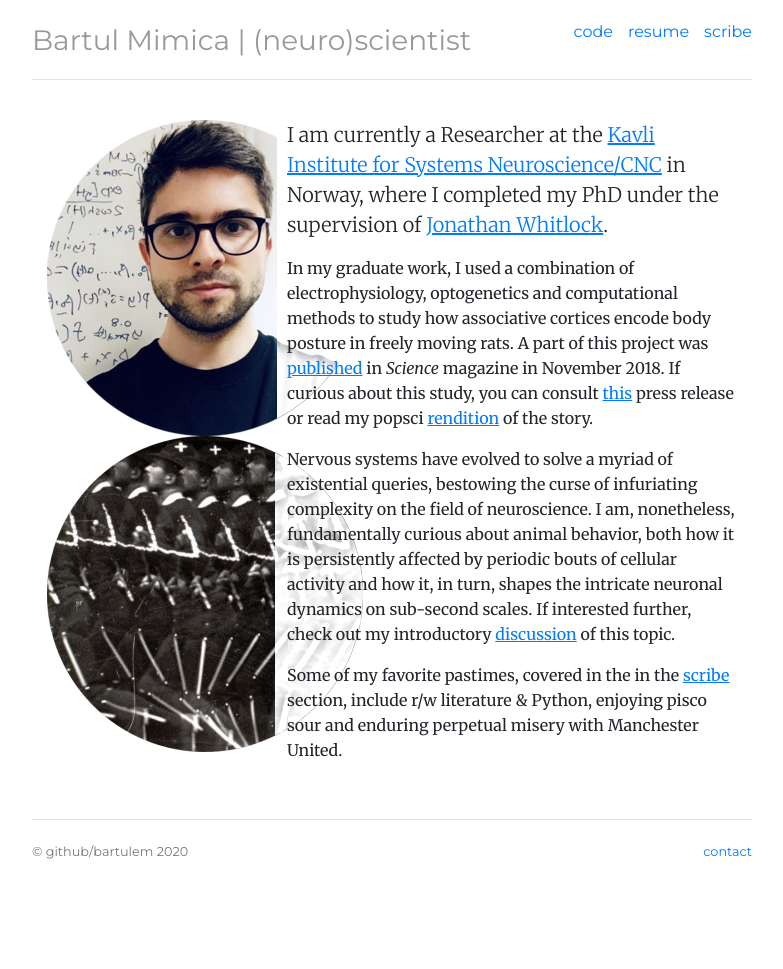
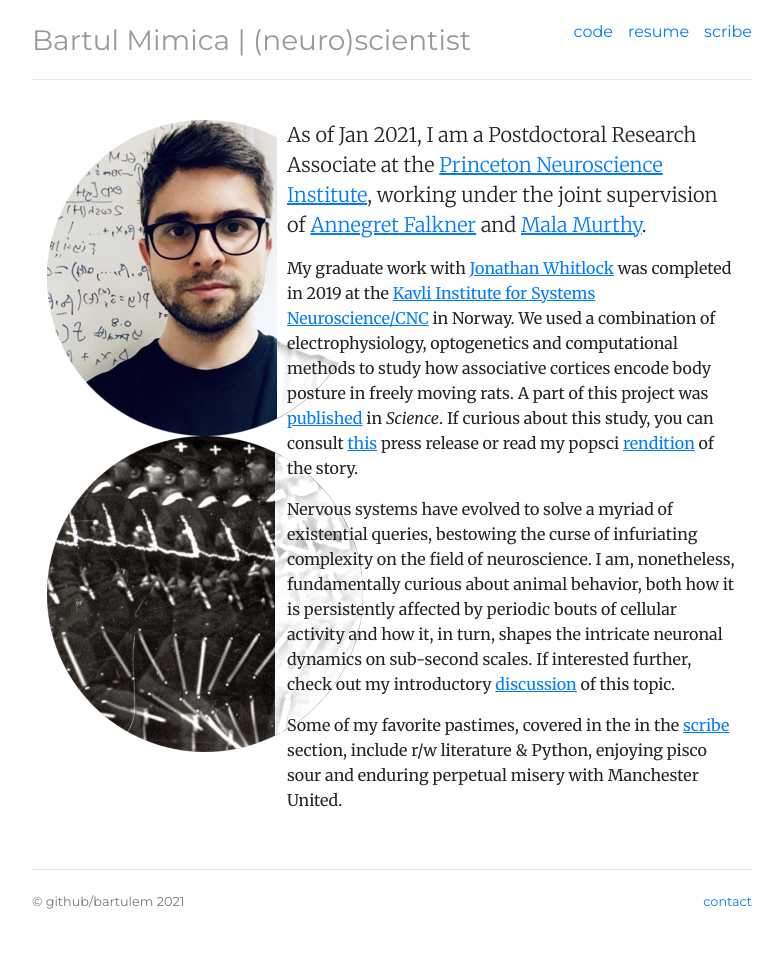
Before and after one commit to bartulem/bartulem.github.io, a Jekyll site: the page built from index.html, in a window 1280 px wide. Shown: the whole page, without its empty margins (248-1031 px from the left). Built offline with Jekyll 4.4.1, drawn with Linux system fonts in a browser that asks for light colours; comment, search, counter and statistics services are not loaded; before the commit the page ends 919 px from its top, so only the background shows below that.

Commit message:
change intro

```diff
--- a/_includes/footer.html
+++ b/_includes/footer.html
@@ -1,7 +1,7 @@
 <div class="footer">
 	<div class="row">
 	<div class="col-sm-8">
-	<p><small>&copy; github/bartulem 2020</small></p>
+	<p><small>&copy; github/bartulem 2021</small></p>
 	</div>
 	<div class="col-sm-4">
 	<p class="float-right"><small><a href="/contact" title="contact">contact</a></small></p>
--- a/index.html
+++ b/index.html
@@ -12,9 +12,9 @@ tag: (neuro)scientist
 	<img  class="img-custom" alt="motion" src="img/circle-motion.png">
 	</div>
 	<div itemscope itemtype="http://data-vocabulary.org/Person" class="col-sm-8">
-	<p class="lead">I am currently a Researcher at the <a style= "text-decoration: underline" target="_blank" href="https://www.ntnu.edu/kavli">Kavli Institute for Systems Neuroscience/CNC</a> in Norway, where I completed my PhD under the supervision of <a style= "text-decoration: underline" target="_blank" href="https://www.whitlocklab.org/">Jonathan Whitlock</a>.</p>
+	<p class="lead">As of Jan 2021, I am a Postdoctoral Research Associate at the <a style= "text-decoration: underline" target="_blank" href="https://pni.princeton.edu/">Princeton Neuroscience Institute</a>, working under the joint supervision of <a style= "text-decoration: underline" target="_blank" href="https://www.falknerlab.com/">Annegret Falkner</a> and <a style= "text-decoration: underline" target="_blank" href="https://murthylab.princeton.edu/">Mala Murthy</a>.</p>
 
-	<p>In my graduate work, I used a combination of electrophysiology, optogenetics and computational methods to study how associative cortices encode body posture in freely moving rats. A part of this project was <a style= "text-decoration: underline" target="_blank" href="https://science.sciencemag.org/content/362/6414/584">published</a> in <i>Science</i> magazine in November 2018. If curious about this study, you can consult <a style= "text-decoration: underline" target="_blank" href="https://norwegianscitechnews.com/2018/11/scientists-record-posture-coding-neurons-in-the-cortex/">this</a> press release or read my popsci <a style= "text-decoration: underline" target="_blank" href="https://www.whitlocklab.org/striking-a-pose-in-the-cortex">rendition</a> of the story.</p>
+	<p>My graduate work with <a style= "text-decoration: underline" target="_blank" href="https://www.whitlocklab.org/">Jonathan Whitlock</a> was completed in 2019 at the <a style= "text-decoration: underline" target="_blank" href="https://www.ntnu.edu/kavli">Kavli Institute for Systems Neuroscience/CNC</a> in Norway. We used a combination of electrophysiology, optogenetics and computational methods to study how associative cortices encode body posture in freely moving rats. A part of this project was <a style= "text-decoration: underline" target="_blank" href="https://science.sciencemag.org/content/362/6414/584">published</a> in <i>Science</i>. If curious about this study, you can consult <a style= "text-decoration: underline" target="_blank" href="https://norwegianscitechnews.com/2018/11/scientists-record-posture-coding-neurons-in-the-cortex/">this</a> press release or read my popsci <a style= "text-decoration: underline" target="_blank" href="https://www.whitlocklab.org/striking-a-pose-in-the-cortex">rendition</a> of the story.</p>
 
 	<p>Nervous systems have evolved to solve a myriad of existential queries, bestowing the curse of infuriating complexity on the field of neuroscience. I am, nonetheless, fundamentally curious about animal behavior, both how it is persistently affected by periodic bouts of cellular activity and how it, in turn, shapes the intricate neuronal dynamics on sub-second scales. If interested further, check out my introductory <a style= "text-decoration: underline" href="https://bartulem.github.io/inexile/2020/02/15/comp-neuroethology">discussion</a> of this topic.</p>
 
```
